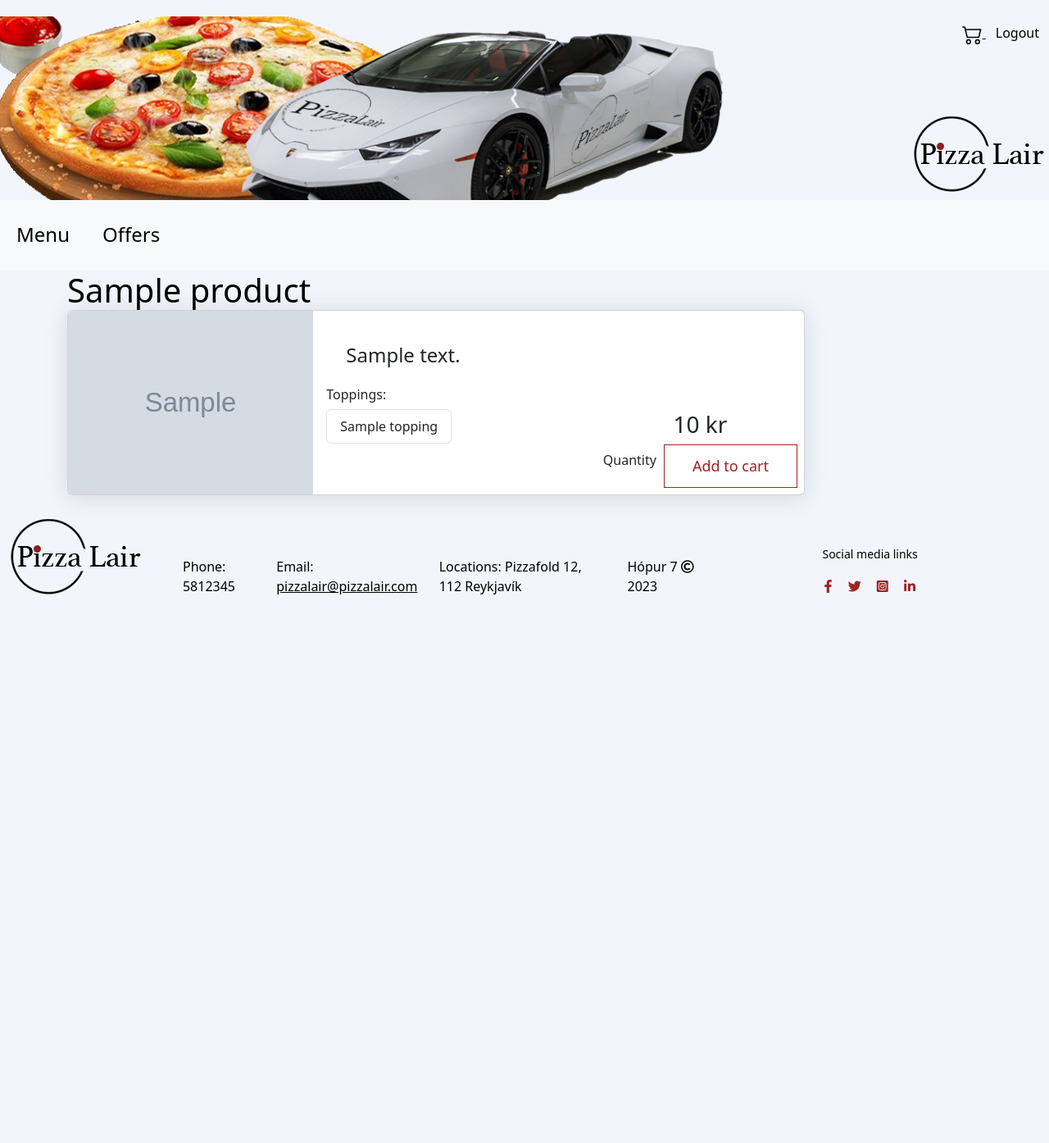
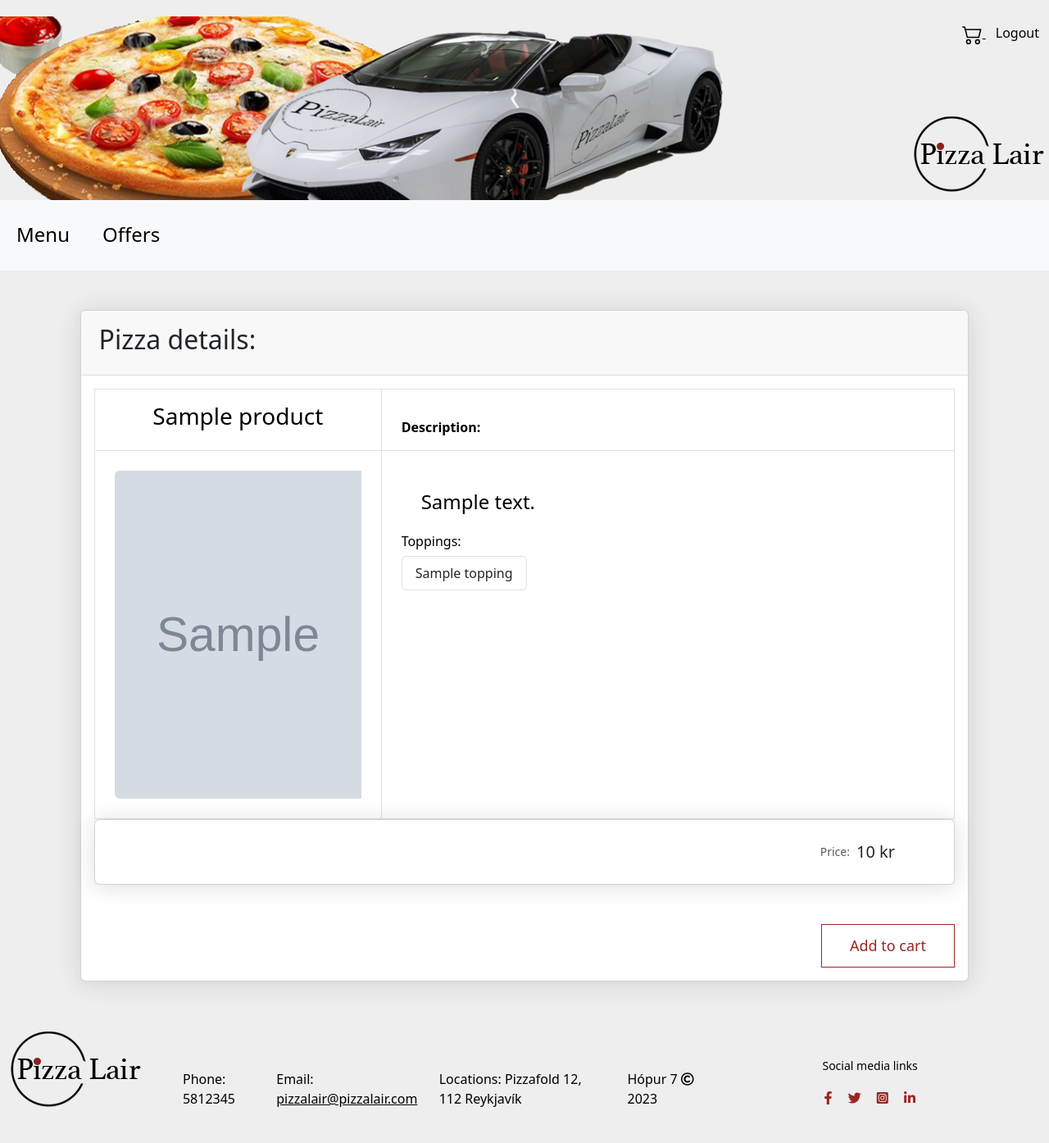
Before and after one commit to kjarri007/Pizza_Lair_Group_7, a Django app: page /pizzas/1 in a window 1280 px wide. Shown: the whole page at 82% size. Before the commit the page ends 725 px from the top, so only its background shows below. Run offline with Django 4.2, Linux system fonts and the light colour scheme; a user stored in the database is signed in; tables that the repository leaves empty hold one stand-in row (values such as "Sample post"); grey boxes marked "Sample" are stand-in pictures.

Commit message:
completed the styles for pizza detail

```diff
--- a/static/css/checkout.css
+++ b/static/css/checkout.css
@@ -26,3 +26,166 @@
 /*    flex: 1 1 auto;*/
 /*    padding: 1.5rem 1.5rem;*/
 /*}*/
+
+
+/*Product detail*/
+body{margin-top:20px;
+background:#eee;
+}
+
+/*panel*/
+.panel {
+    border: none;
+    box-shadow: none;
+}
+
+.panel-heading {
+    border-color:#eff2f7 ;
+    font-size: 16px;
+    font-weight: 300;
+}
+
+.panel-title {
+    color: #2A3542;
+    font-size: 14px;
+    font-weight: 400;
+    margin-bottom: 0;
+    margin-top: 0;
+    font-family: 'Open Sans', sans-serif;
+}
+
+/*product list*/
+
+.prod-cat li a{
+    border-bottom: 1px dashed #d9d9d9;
+}
+
+.prod-cat li a {
+    color: #3b3b3b;
+}
+
+.prod-cat li ul {
+    margin-left: 30px;
+}
+
+.prod-cat li ul li a{
+    border-bottom:none;
+}
+.prod-cat li ul li a:hover,.prod-cat li ul li a:focus, .prod-cat li ul li.active a , .prod-cat li a:hover,.prod-cat li a:focus, .prod-cat li a.active{
+    background: none;
+    color: #ff7261;
+}
+
+.pro-lab{
+    margin-right: 20px;
+    font-weight: normal;
+}
+
+.pro-sort {
+    padding-right: 20px;
+    float: left;
+}
+
+.pro-page-list {
+    margin: 5px 0 0 0;
+}
+
+.product-list img{
+    width: 100%;
+    border-radius: 4px 4px 0 0;
+    -webkit-border-radius: 4px 4px 0 0;
+}
+
+.product-list .pro-img-box {
+    position: relative;
+}
+.adtocart {
+    background: #fc5959;
+    width: 50px;
+    height: 50px;
+    border-radius: 50%;
+    -webkit-border-radius: 50%;
+    color: #fff;
+    display: inline-block;
+    text-align: center;
+    border: 3px solid #fff;
+    left: 45%;
+    bottom: -25px;
+    position: absolute;
+}
+
+.adtocart i{
+    color: #fff;
+    font-size: 25px;
+    line-height: 42px;
+}
+
+.pro-title {
+    color: #5A5A5A;
+    display: inline-block;
+    margin-top: 20px;
+    font-size: 16px;
+}
+
+.product-list .price {
+    color:#fc5959 ;
+    font-size: 15px;
+}
+
+.pro-img-details {
+    margin-left: -15px;
+}
+
+.pro-img-details img {
+    width: 100%;
+}
+
+.pro-d-title {
+    font-size: 16px;
+    margin-top: 0;
+}
+
+.product_meta {
+    border-top: 1px solid #eee;
+    border-bottom: 1px solid #eee;
+    padding: 10px 0;
+    margin: 15px 0;
+}
+
+.product_meta span {
+    display: block;
+    margin-bottom: 10px;
+}
+.product_meta a, .pro-price{
+    color:#fc5959 ;
+}
+
+.pro-price, .amount-old {
+    font-size: 18px;
+    padding: 0 10px;
+}
+
+.amount-old {
+    text-decoration: line-through;
+}
+
+.quantity {
+    width: 120px;
+}
+
+.pro-img-list {
+    margin: 10px 0 0 -15px;
+    width: 100%;
+    display: inline-block;
+}
+
+.pro-img-list a {
+    float: left;
+    margin-right: 10px;
+    margin-bottom: 10px;
+}
+
+.pro-d-head {
+    font-size: 18px;
+    font-weight: 300;
+}
--- a/templates/product/pizza_detail.html
+++ b/templates/product/pizza_detail.html
@@ -1,15 +1,32 @@
 {% extends 'base.html' %}
 {% block content %}
-        <h1 class="card-title">{{ selected_pizza.name }}</h1>
-        <div class="card mb-3" style="max-width: 900px;">
-            <div class="row g-0">
-                <div class="col-md-4">
+<div class="container px-3 my-5 clearfix" xmlns="http://www.w3.org/1999/html">
+    <!-- Shopping cart table -->
+    <div class="card">
+        <div class="d-flex card-header">
+            {% csrf_token %}
+            <h2>Pizza details:</h2>
+        </div>
+        <div class="card-body">
+            <div class="table-responsive">
+                <table class="table table-bordered m-0">
+                    <thead>
+                    <tr>
+                        <!-- Set columns width -->
+                        <th class="text-center py-3 px-4" style="width: 300px;"><h3 class="card-title">{{ selected_pizza.name }}</h3></th>
+                        <th class="text-right py-3 px-4" style="width: 600px;">Description:</th>
+                    </tr>
+                    </thead>
+                    <tbody class="item-row-start" >
+                        <tr>
+                            <td class="p-4">
+                                <div class="media  product_name" >
                                     {% for pizzaimg in selected_pizza.productimg_set.all %}
-                        <img src="{{ pizzaimg.image }}" class="img-fluid rounded-start" alt="pizza detail">
+                                        <img src="{{ pizzaimg.image }}" class="img-fluid rounded-start" alt="pizza detail" style="height: 400px">
                                     {% endfor %}
                                 </div>
-                <div class="col-md-8">
-                    <div class="card-body position-relative">
+                            </td>
+                            <td class="text-right font-weight-semibold  p-4">
                                 <h4 class="card-text m-4">{{ selected_pizza.description }}</h4>
                                 <h6>Toppings:</h6>
                                 <ul class="d-flex flex-wrap list-group list-group-horizontal-sm ">
@@ -17,19 +34,28 @@
                                         <li class="list-group-item">{{ topping.name }}</li>
                                     {% endfor %}
                                 </ul>
+                            </td>
+                        </tr>
+
+                    </tbody>
+                </table>
+            </div><!-- / Shopping cart table -->
+            <div class="card mb-5">
+                <div class="card-body p-4">
+                    <div class="float-end">
+                        <p class="mb-0 me-5 d-flex align-items-center">
+                            <span class="small text-muted me-2">Price:</span>
+                            <span id="cart-total-price" class="lead fw-normal">{{ selected_pizza.price }} kr</span>
+                        </p>
                     </div>
-                    <div class="position-absolute bottom-0 end-0 m-2">
-                        <h3 class="text-center">{{ selected_pizza.price }} kr</h3>
-                        <div class="input-group w-auto justify-content-end align-items-center">
-                            <p class="text-dark">Quantity</p>
+                </div>
+            </div>
+            <div class="d-flex justify-content-end">
                 <label class="add_to_cart_btn">
-{#                                <input type="number" step="1" max="99" value="1" name="quantity" class="quantity-field border-0 text-center w-25 {{ selected_pizza.product.quantity }}" id="num_of_items">#}
-{#                                <button type="submit" value="{{ selected_pizza.id }}" class="main_btn">Add to cart</button>#}
                     <a href="{% url "add_to_cart" selected_pizza.id %}" class="main_btn">Add to cart</a>
                 </label>
             </div>
         </div>
     </div>
     </div>
-        </div>
 {% endblock %}
```
Lines whose indentation alone changed are shown as unchanged.
